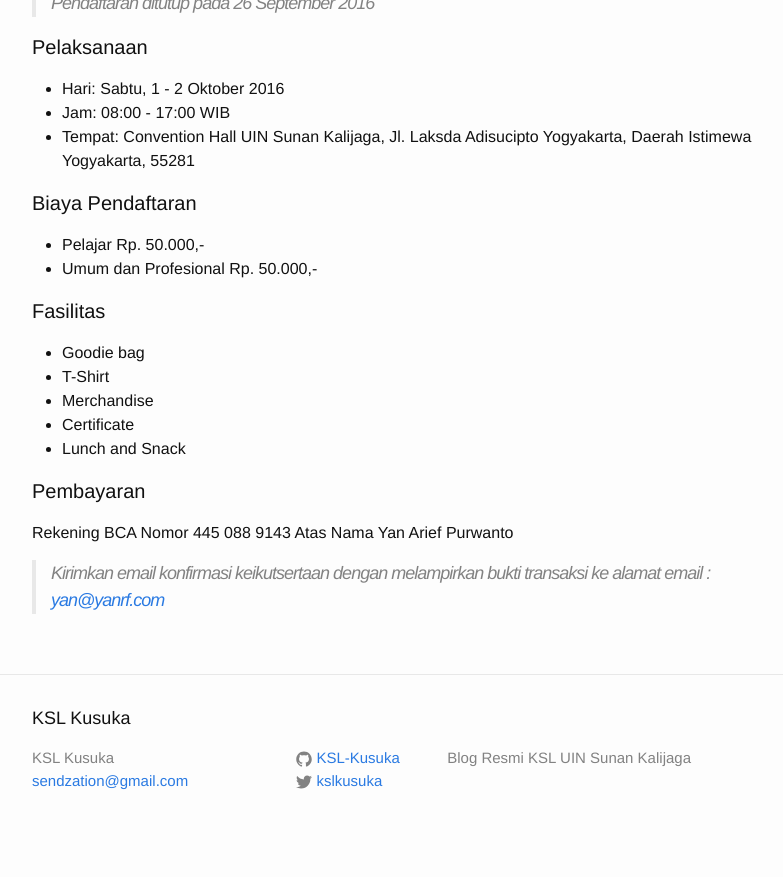
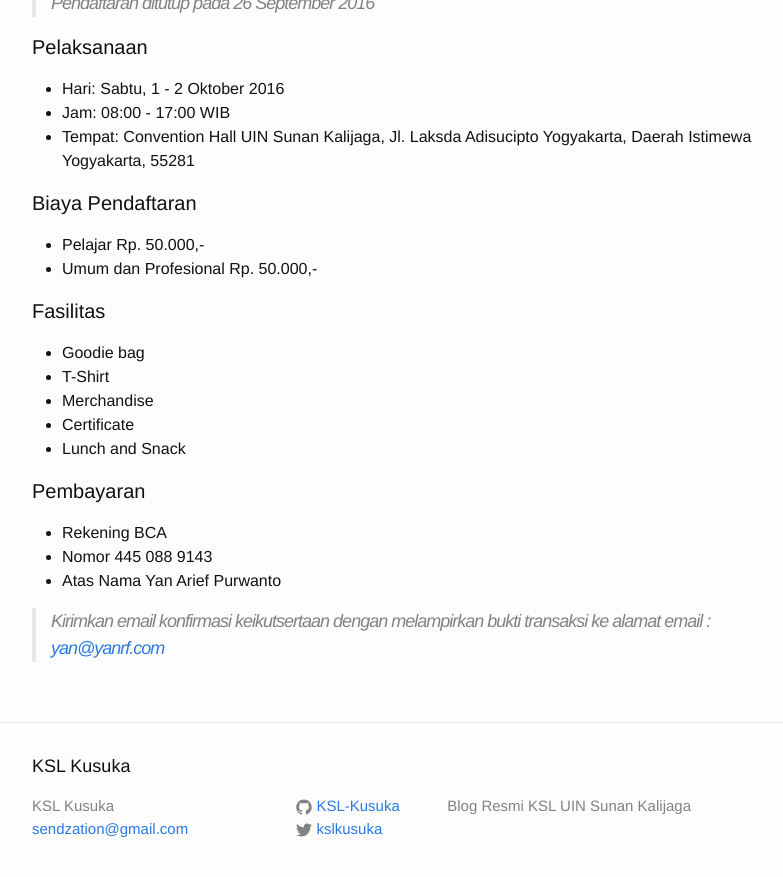
Before and after one commit to KSL-Kusuka/ksl-kusuka.github.io, a Jekyll site: the page built from _posts/2016-08-11-opensuse-asia-summit-2016.markdown, in a window 1280 px wide and 900 px high, scrolled down 841 px. Shown: the top 877 px of the window, without its empty margins (238-1021 px from the left). Built offline with Jekyll 4.4.1, drawn with Linux system fonts in a browser that asks for light colours; before the commit the page ends 1693 px from its top, so only the background shows below that.

Commit message:
[Sendy] Correcting formatting

```diff
--- a/_posts/2016-08-11-opensuse-asia-summit-2016.markdown
+++ b/_posts/2016-08-11-opensuse-asia-summit-2016.markdown
@@ -11,6 +11,7 @@ Sudah lama tidak memberi kabar di portal KSL UIN Sunan Kalijaga karena beberapa
 Bagi yang berminat untuk ikut berpartisipasi dalam acara ini, silakan untuk mengakses [s.id/aS16](http://s.id/aS16).
 
 ![Registrasi openSUSE Asia Summit 2016]({{ site.url }}/assets/img/registrasi-2-1-1024x512.png)
+
 > Pendaftaran ditutup pada 26 September 2016
 
 #### Pelaksanaan
@@ -30,7 +31,8 @@ Bagi yang berminat untuk ikut berpartisipasi dalam acara ini, silakan untuk meng
 * Lunch and Snack
 
 #### Pembayaran
-Rekening BCA
-Nomor 445 088 9143
-Atas Nama Yan Arief Purwanto
+* Rekening BCA
+* Nomor 445 088 9143
+* Atas Nama Yan Arief Purwanto
+
 > Kirimkan email konfirmasi keikutsertaan dengan melampirkan bukti transaksi ke alamat email : [yan@yanrf.com](mailto:yan@yanrf.com)
```
